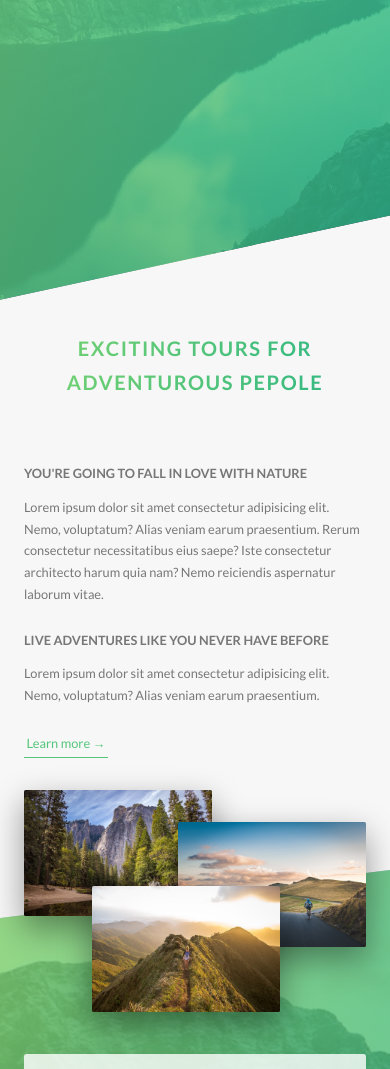
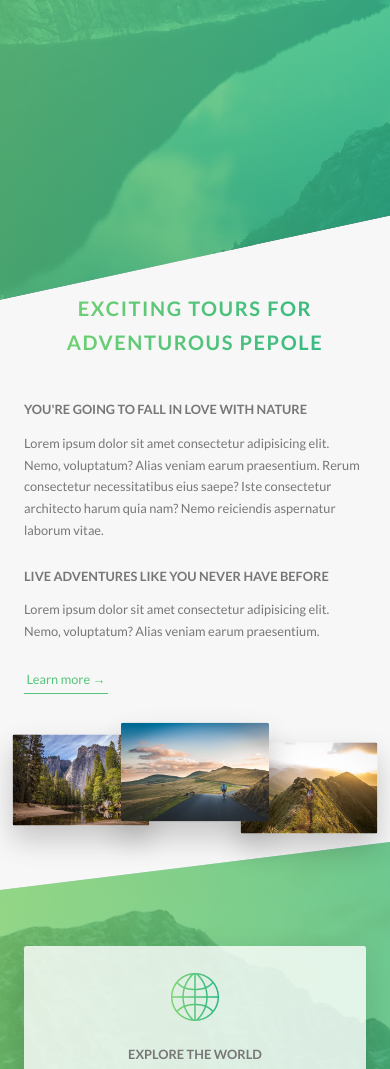
Before and after one commit to Arximiro/Natours, a website: page index.html in a window 390 px wide. Shown: the part 502-1571 px from the top of the page. Drawn offline with Linux system fonts and the light colour scheme.

Commit message:
add media queries for home, feature-box, composition and utilities

```diff
--- a/sass/base/_utilities.scss
+++ b/sass/base/_utilities.scss
@@ -1,8 +1,20 @@
 .u-center-text {text-align: center !important;}
 
 .u-margin-bottom-small {margin-bottom: 1.5rem !important;}
-.u-margin-bottom-medium {margin-bottom: 4rem !important;}
-.u-margin-bottom-big {margin-bottom: 8rem !important;}
+.u-margin-bottom-medium {
+  margin-bottom: 4rem !important;
+
+  @include respond(tab-port) {
+    margin-bottom: 3rem !important;
+  }
+}
+.u-margin-bottom-big {
+  margin-bottom: 8rem !important;
+
+  @include respond(tab-port) {
+    margin-bottom: 5rem !important;
+  }
+}
 
 .u-margin-top-big {margin-top: 8rem !important;}
 .u-margin-top-huge {margin-top: 10rem !important;}
--- a/sass/components/_composition.scss
+++ b/sass/components/_composition.scss
@@ -11,19 +11,43 @@
     transition: all .4s;
     //outline-offset: 2rem;
 
+    @include respond(tab-port) {
+      float: left;
+      position: relative;
+      width: calc(100% * (1/3));
+      box-shadow: 0 1.5rem 3rem rgba($color-black, .2);
+    }
+
     &--p1 {
       left: 0;
       top: -2rem;
+
+      @include respond(tab-port) {
+        top: 0;
+        transform: scale(1.2);
+      }
     }
 
     &--p2 {
       right: 0;
       top: 2rem;
+
+      @include respond(tab-port) {
+        top: -1rem;
+        transform: scale(1.3);
+        z-index: 100;
+      }
     }
 
     &--p3 {
       left: 20%;
       top: 10rem;
+
+      @include respond(tab-port) {
+        top: 1rem;
+        left: 0;
+        transform: scale(1.2);
+      }
     }
 
     &:hover {
--- a/sass/components/_feature-box.scss
+++ b/sass/components/_feature-box.scss
@@ -7,6 +7,10 @@
   box-shadow: 0 1.5rem 4rem rgba($color-black, .15);
   transition: transform .3s;
 
+  @include respond(tab-port) {
+    padding: 2rem;
+  }
+
   &__icon {
     font-size: 6rem;
     margin-bottom: .5rem;
@@ -15,6 +19,10 @@
     -webkit-background-clip: text;
     background-clip: text;
     color: transparent;
+
+    @include respond(tab-port) {
+      margin-bottom: 0;
+    }
   }
 
   &:hover {
--- a/sass/layout/_footer.scss
+++ b/sass/layout/_footer.scss
@@ -11,6 +11,10 @@
   &__logo-box {
     text-align: center;
     margin-bottom: 8rem;
+
+    @include respond(tab-port) {
+      margin-bottom: 6rem;
+    }
   }
 
   &__logo {
--- a/sass/pages/_home.scss
+++ b/sass/pages/_home.scss
@@ -2,6 +2,10 @@
   background-color: $color-grey-light-1;
   padding: 25rem 0;
   margin-top: -20vh;
+
+  @include respond(tab-port) {
+    padding: 20rem 0;
+  }
 }
 
 .section-features {
@@ -19,22 +23,38 @@
   & > * {
     transform: skewY(7deg);
   }
+
+  @include respond(tab-port) {
+    padding: 10rem 0;
+  }
 }
 
 .section-tours {
   background-color: $color-grey-light-1;
   padding: 25rem 0 15rem 0;
   margin-top: -17vh;
+
+  @include respond(tab-port) {
+    padding: 20rem 0 10rem 0;
+  }
 }
 
 .section-stories {
   position: relative;
   padding: 15rem 0;
+
+  @include respond(tab-port) {
+    padding: 10rem 0;
+  }
 }
 
 .section-book {
   padding: 15rem 0;
   background-image: linear-gradient(to right bottom, $color-primary-light, $color-primary-dark);
+
+  @include respond(tab-port) {
+    padding: 10rem 0;
+  }
 }
 
 .book {
```
Also changed, not shown: css/style.css.
